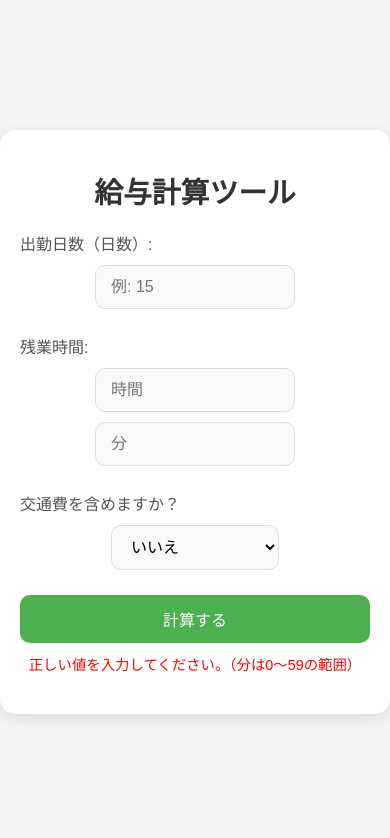
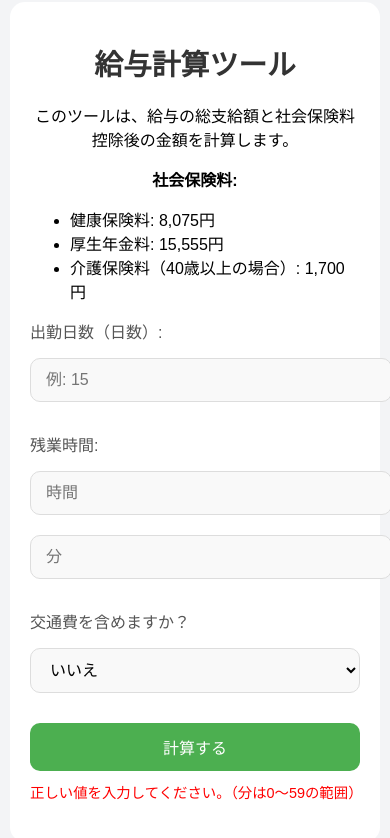
Before and after one commit to tmy7533018/html-project, a plain HTML site: page index.html in a window 390 px wide. Both pictures are taken after a click on the button "計算する". Drawn offline with Linux system fonts and the light colour scheme.

Commit message:
社会保険料を考慮した計算ロジックを追加

```diff
--- a/index.html
+++ b/index.html
@@ -85,11 +85,29 @@
         .transport-group {
             display: none;
         }
+        @media screen and (max-width: 480px) {
+            .container {
+                width: 100%;
+                margin: 10px;
+                box-shadow: none;
+            }
+            .input-field {
+                width: 100%;
+                margin: 10px 0;
+            }
+        }
     </style>
 </head>
 <body>
     <div class="container">
         <h1>給与計算ツール</h1>
+        <p>このツールは、給与の総支給額と社会保険料控除後の金額を計算します。</p>
+        <p><b>社会保険料:</b></p>
+        <ul style="text-align: left;">
+            <li>健康保険料: 8,075円</li>
+            <li>厚生年金料: 15,555円</li>
+            <li>介護保険料（40歳以上の場合）: 1,700円</li>
+        </ul>
         <div class="input-group">
             <label for="days" class="input-label">出勤日数（日数）:</label>
             <input type="number" id="days" class="input-field" placeholder="例: 15" min="0">
@@ -133,6 +151,10 @@
             const dailyHours = 7.5; // 実働時間
             const overtimeRate = hourlyRate * 1.25; // 残業時給
 
+            const healthInsurance = 8075; // 健康保険料
+            const pensionInsurance = 15555; // 厚生年金料
+            const careInsurance = 1700; // 介護保険料（40歳以上の場合）
+
             const daysInput = document.getElementById('days').value;
             const overtimeHoursInput = document.getElementById('overtimeHours').value;
             const overtimeMinutesInput = document.getElementById('overtimeMinutes').value;
@@ -164,14 +186,24 @@
             const basicSalary = hourlyRate * dailyHours * days;
             const overtimePay = overtimeRate * overtimeTotal;
             const transportAllowance = transportCost * days;
-            const total = basicSalary + overtimePay + transportAllowance;
+            const grossSalary = basicSalary + overtimePay + transportAllowance;
+
+            // 社会保険料の計算
+            const totalInsurance = healthInsurance + pensionInsurance;
+            const totalInsuranceWithCare = totalInsurance + careInsurance;
+
+            // 控除後の給与
+            const netSalary = grossSalary - totalInsurance;
+            const netSalaryWithCare = grossSalary - totalInsuranceWithCare;
 
             // 結果を表示
-            resultDiv.innerHTML = `<p><b>総支給額:</b> ${total.toLocaleString()}円</p>`;
+            resultDiv.innerHTML = `<p><b>総支給額:</b> ${grossSalary.toLocaleString()}円</p>`;
             detailsDiv.innerHTML = `
                 <p><b>基本給与:</b> ${basicSalary.toLocaleString()}円</p>
                 <p><b>残業代:</b> ${overtimePay.toLocaleString()}円</p>
                 <p><b>交通費:</b> ${transportAllowance.toLocaleString()}円</p>
+                <p><b>社会保険料控除後（40歳未満）:</b> ${netSalary.toLocaleString()}円</p>
+                <p><b>社会保険料控除後（40歳以上）:</b> ${netSalaryWithCare.toLocaleString()}円</p>
                 <p><b>計算式:</b> (1,100 × ${dailyHours} × ${days}) + (1,375 × ${overtimeTotal.toFixed(2)}) + (${transportCost} × ${days})</p>
             `;
         }
```
